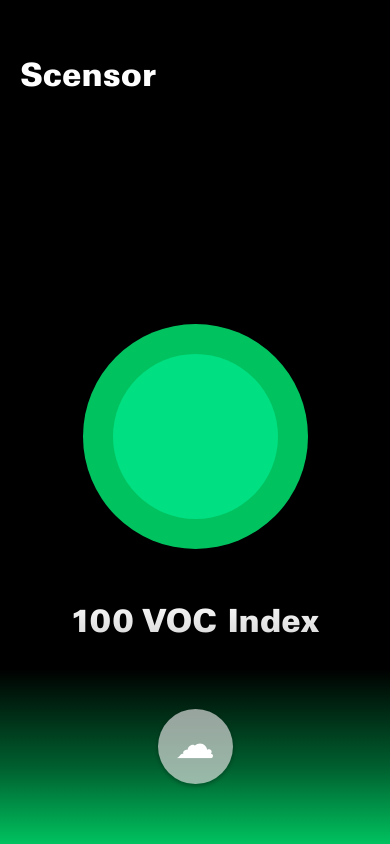
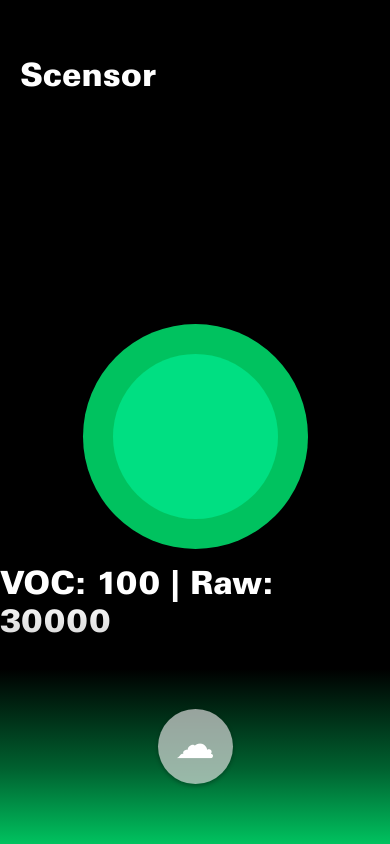
Before and after one commit to Yesnt27/Scensor_NW_2026, a React Native app in the folder mobile/: screen / in a window 390 px wide. Built offline with nearby package versions, Linux system fonts and the light colour scheme; no server answers; the database is empty.

Commit message:
raw data real time

```diff
--- a/mobile/components/SensorScreen.js
+++ b/mobile/components/SensorScreen.js
@@ -20,11 +20,11 @@ import ParticleEffect from './ParticleEffect';
 
 export default function SensorScreen() {
     // Fetch sensor data from Firebase
-    const { sensorValue, unit, isLoading, error } = useSensorData();
+    const { vocIndex, rawValue, isLoading, error } = useSensorData();
 
     // Manage state based on sensor value and button press
-    // Cycles through: normal → alert → detecting → normal
-    const { state, toggleState } = useAlertState(sensorValue);
+    // Use VOC index for alert logic
+    const { state, toggleState } = useAlertState(vocIndex);
 
     // Show loading or error states if needed
     if (error) {
@@ -34,7 +34,7 @@ export default function SensorScreen() {
     // Display text based on state
     const displayText = state === STATE_TYPES.DETECTING
         ? 'Detecting...'
-        : `${sensorValue} ${unit}`;
+        : `VOC: ${vocIndex} | Raw: ${rawValue}`;
 
     const isDetecting = state === STATE_TYPES.DETECTING;
     const circleSize = isDetecting
--- a/mobile/hooks/useSensorData.js
+++ b/mobile/hooks/useSensorData.js
@@ -3,7 +3,7 @@
  * Handles Firebase real-time data subscription for sensor values
  *
  * Usage:
- *   const { sensorValue, unit, isLoading, error } = useSensorData();
+ *   const { vocIndex, rawValue, isLoading, error } = useSensorData();
  */
 
 import { useState, useEffect } from 'react';
@@ -12,13 +12,12 @@ import { ref, onValue } from 'firebase/database';
 import { DEFAULT_VALUES } from '../utils/constants';
 
 export function useSensorData() {
-    const [sensorValue, setSensorValue] = useState(DEFAULT_VALUES.SENSOR_VALUE);
-    const [unit, setUnit] = useState('VOC Index');
+    const [vocIndex, setVocIndex] = useState(DEFAULT_VALUES.VOC_INDEX);
+    const [rawValue, setRawValue] = useState(DEFAULT_VALUES.RAW_VALUE);
     const [isLoading, setIsLoading] = useState(true);
     const [error, setError] = useState(null);
 
     useEffect(() => {
-        // Change to read from sensor_data
         const sensorRef = ref(database, 'sensor_data');
 
         const unsubscribe = onValue(
@@ -34,12 +33,12 @@ export function useSensorData() {
                     const entries = Object.entries(data);
                     const latest = entries[entries.length - 1][1];
 
-                    // Use voc_index or raw value
-                    setSensorValue(latest.voc_index || latest.raw);
-                    setUnit('VOC Index');
+                    // Set both VOC index and raw value
+                    setVocIndex(latest.voc_index || DEFAULT_VALUES.VOC_INDEX);
+                    setRawValue(latest.raw || DEFAULT_VALUES.RAW_VALUE);
                 } else {
-                    setSensorValue(DEFAULT_VALUES.SENSOR_VALUE);
-                    setUnit(DEFAULT_VALUES.UNIT);
+                    setVocIndex(DEFAULT_VALUES.VOC_INDEX);
+                    setRawValue(DEFAULT_VALUES.RAW_VALUE);
                 }
             },
             (firebaseError) => {
@@ -51,5 +50,5 @@ export function useSensorData() {
         return () => unsubscribe();
     }, []);
 
-    return { sensorValue, unit, isLoading, error };
+    return { vocIndex, rawValue, isLoading, error };
 }
--- a/mobile/styles/sensorScreenStyles.js
+++ b/mobile/styles/sensorScreenStyles.js
@@ -41,4 +41,10 @@ export const sensorScreenStyles = StyleSheet.create({
         bottom: 160,
         alignSelf: 'center',
     },
+    valueContainer: {
+        alignItems: 'center',
+        position: 'absolute',
+        bottom: 160,
+        alignSelf: 'center',
+    },
 });
--- a/mobile/utils/constants.js
+++ b/mobile/utils/constants.js
@@ -5,13 +5,15 @@
 
 // Firebase Database Paths
 export const FIREBASE_PATHS = {
-    SENSOR_VALUE: 'sensor_data',  // Changed from 'sensor/value' to match ESP32
+    SENSOR_VALUE: 'sensor_data',
     DEVICES: 'devices',
 };
 
 // Default Values
 export const DEFAULT_VALUES = {
-    SENSOR_VALUE: 100,
+    VOC_INDEX: 100,
+    RAW_VALUE: 30000,
+    SENSOR_VALUE: 100,  // Keep for backward compatibility
     UNIT: 'VOC Index',
 };
 
```
